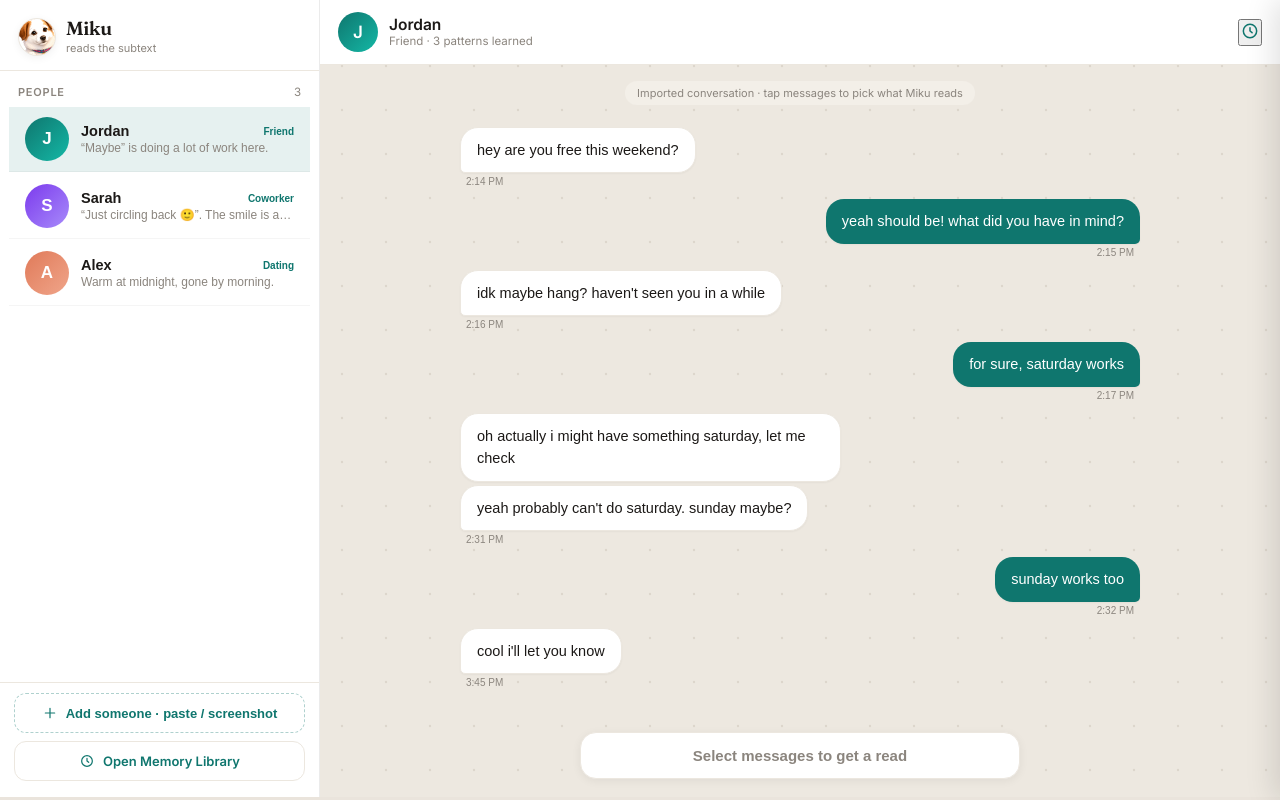
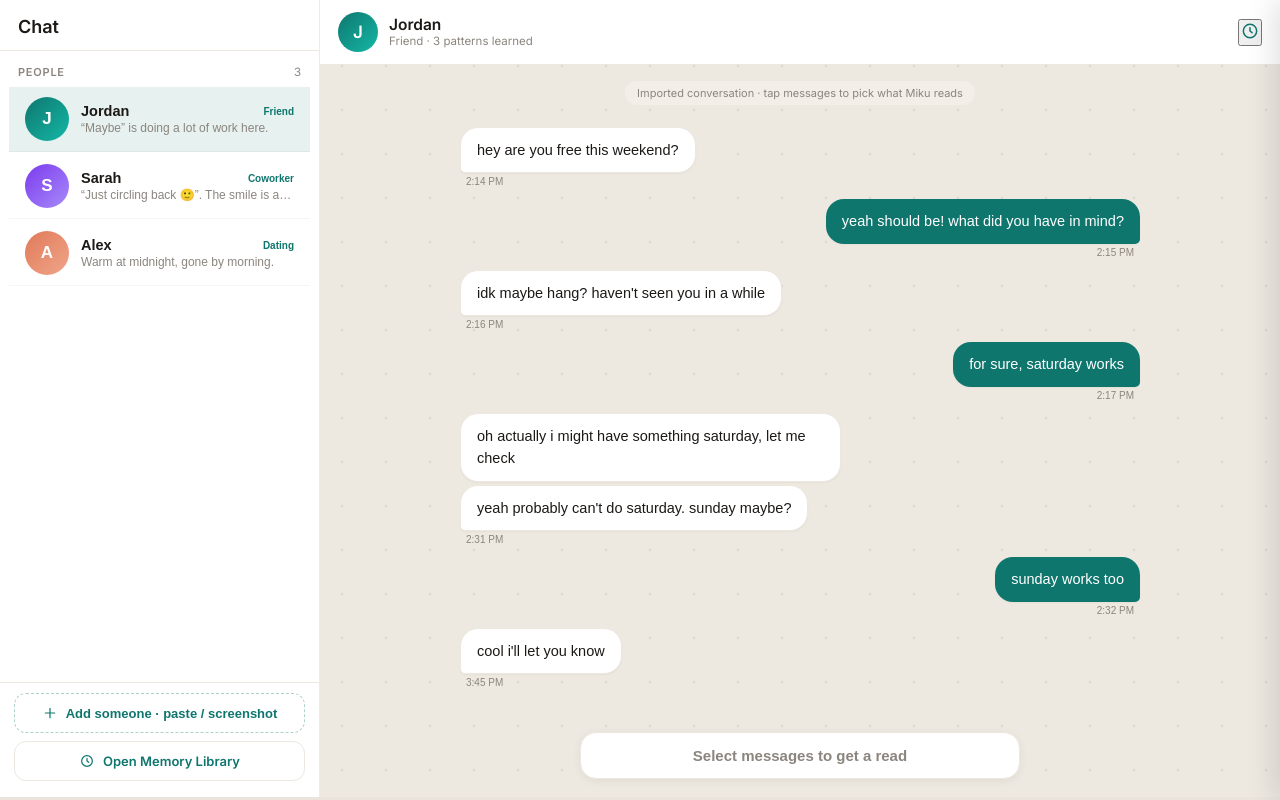
Before and after one commit to Moya-2025-Moya/miku, a Next.js app: page / in a window 1280 px wide. Built offline with nearby package versions, Linux system fonts and the light colour scheme.

Commit message:
UI: simplify left sidebar header to Chat

```diff
--- a/app/page.tsx
+++ b/app/page.tsx
@@ -367,11 +367,7 @@ export default function Home() {
       {/* ── Left: conversation list ──────────────────────────────────────── */}
       <aside className="sr-sidebar">
         <div style={{ padding: "18px 18px 14px", borderBottom: `1px solid ${C.line}`, display: "flex", alignItems: "center", gap: 10 }}>
-          <MikuBadge size={38} />
-          <div>
-            <div style={{ fontFamily: "Fraunces, serif", fontSize: 19, fontWeight: 600, color: C.ink, letterSpacing: "-0.02em", lineHeight: 1 }}>Miku</div>
-            <div style={{ fontSize: 11, color: C.ink3, marginTop: 3 }}>reads the subtext</div>
-          </div>
+          <div style={{ fontWeight: 600, fontSize: 18, color: C.ink, lineHeight: 1 }}>Chat</div>
         </div>
 
         <div style={{ display: "flex", alignItems: "center", justifyContent: "space-between", padding: "14px 18px 8px" }}>
```
